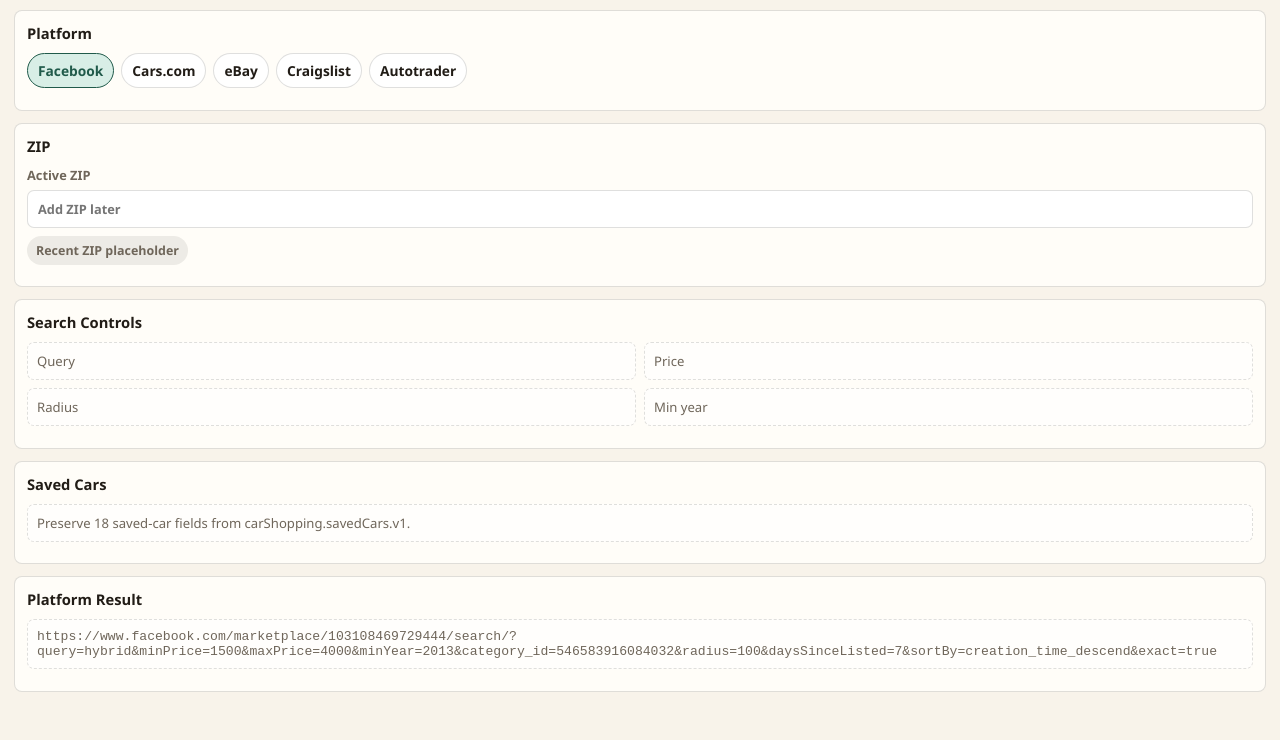
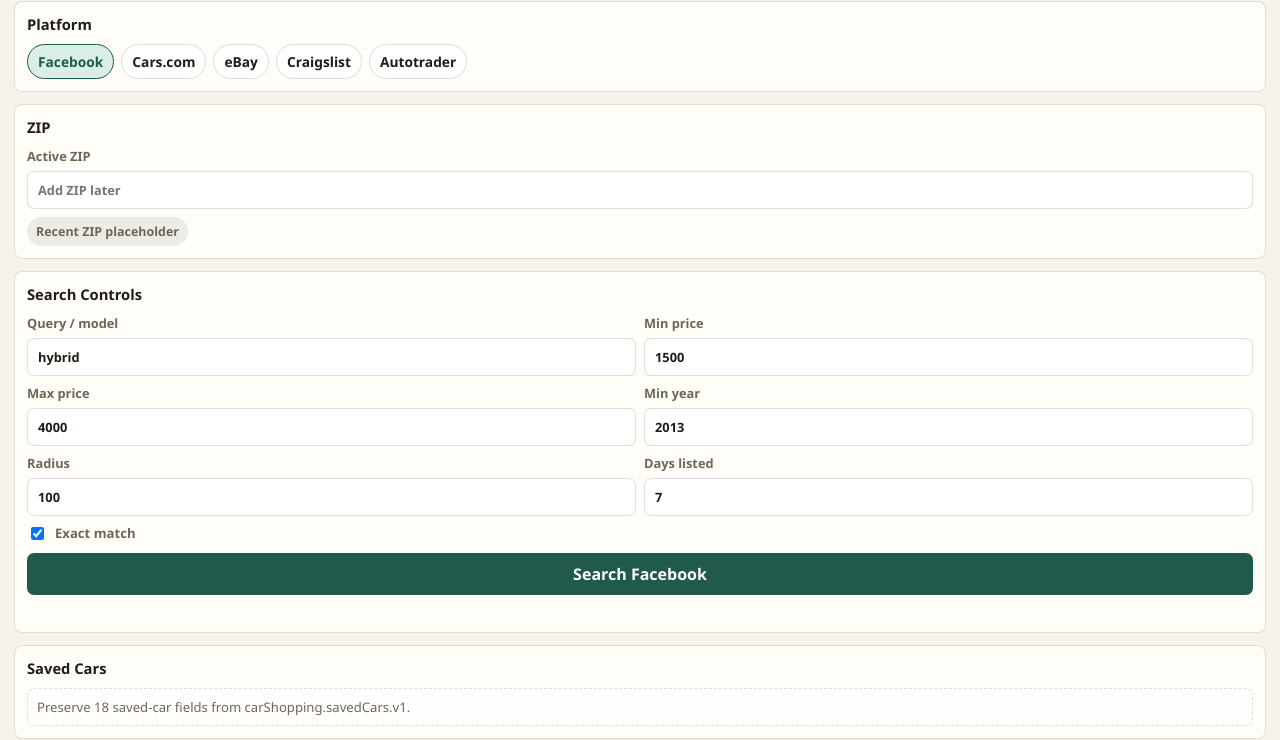
Before and after one commit to kmaxrx-oss/car-shopping, a browser extension: page extension/sidepanel/index.html in a window 1280 px wide. Shown: the part 94-834 px from the top of the page. Before the commit the page ends 800 px from the top, so only its background shows below. Drawn offline with Linux system fonts and the light colour scheme.

Commit message:
Make extension sidepanel open Facebook search tabs

```diff
--- a/extension/sidepanel/index.html
+++ b/extension/sidepanel/index.html
@@ -31,12 +31,38 @@
 
       <section class="panel-section" aria-labelledby="controls-title">
         <h2 id="controls-title">Search Controls</h2>
-        <div class="placeholder-grid">
-          <span>Query</span>
-          <span>Price</span>
-          <span>Radius</span>
-          <span>Min year</span>
+        <div class="controls-grid">
+          <label class="field">
+            <span>Query / model</span>
+            <input id="search-query" type="text" autocomplete="off" value="hybrid" />
+          </label>
+          <label class="field">
+            <span>Min price</span>
+            <input id="min-price" type="number" min="0" step="50" value="1500" />
+          </label>
+          <label class="field">
+            <span>Max price</span>
+            <input id="max-price" type="number" min="0" step="50" value="4000" />
+          </label>
+          <label class="field">
+            <span>Min year</span>
+            <input id="min-year" type="number" min="1900" step="1" value="2013" />
+          </label>
+          <label class="field">
+            <span>Radius</span>
+            <input id="radius" type="number" min="1" step="1" value="100" />
+          </label>
+          <label class="field">
+            <span>Days listed</span>
+            <input id="days-listed" type="number" min="1" step="1" value="7" />
+          </label>
+          <label class="toggle-field">
+            <input id="exact-match" type="checkbox" checked />
+            <span>Exact match</span>
+          </label>
         </div>
+        <button id="search-button" class="search-button" type="button">Search Facebook</button>
+        <p id="search-status" class="status-line" role="status"></p>
       </section>
 
       <section class="panel-section" aria-labelledby="saved-title">
--- a/extension/sidepanel/sidepanel.css
+++ b/extension/sidepanel/sidepanel.css
@@ -121,13 +121,51 @@
   padding: 6px 9px;
 }
 
-.placeholder-grid {
+.controls-grid {
   display: grid;
   grid-template-columns: repeat(2, minmax(0, 1fr));
   gap: 8px;
 }
 
-.placeholder-grid span,
+.toggle-field {
+  display: flex;
+  align-items: center;
+  gap: 8px;
+  color: var(--muted);
+  font-size: 0.82rem;
+  font-weight: 800;
+}
+
+.toggle-field input {
+  width: auto;
+}
+
+.search-button {
+  width: 100%;
+  margin-top: 10px;
+  border: 0;
+  border-radius: 7px;
+  background: var(--brand);
+  color: #fff;
+  cursor: pointer;
+  font: inherit;
+  font-weight: 800;
+  padding: 10px 12px;
+}
+
+.search-button:disabled {
+  cursor: not-allowed;
+  opacity: 0.58;
+}
+
+.status-line {
+  min-height: 1.1rem;
+  margin-top: 8px;
+  color: var(--muted);
+  font-size: 0.8rem;
+  font-weight: 700;
+}
+
 .placeholder-text,
 .result-box {
   border: 1px dashed var(--line);
--- a/extension/sidepanel/sidepanel.js
+++ b/extension/sidepanel/sidepanel.js
@@ -5,6 +5,18 @@
   const tabs = document.getElementById("platform-tabs");
   const resultBox = document.getElementById("platform-result");
   const savedCarsPlaceholder = document.getElementById("saved-cars-placeholder");
+  const searchButton = document.getElementById("search-button");
+  const searchStatus = document.getElementById("search-status");
+  const filterFields = {
+    query: document.getElementById("search-query"),
+    minPrice: document.getElementById("min-price"),
+    maxPrice: document.getElementById("max-price"),
+    minYear: document.getElementById("min-year"),
+    radius: document.getElementById("radius"),
+    daysListed: document.getElementById("days-listed"),
+    exact: document.getElementById("exact-match"),
+    zip: document.getElementById("active-zip"),
+  };
 
   const activeFilters = {
     query: "hybrid",
@@ -18,13 +30,36 @@
   };
 
   let activePlatformId = platforms.defaultPlatformId;
+  let currentPlatformResult = null;
+
+  function positiveNumber(value, fallback) {
+    const parsed = Number(value);
+    return Number.isFinite(parsed) && parsed >= 0 ? parsed : fallback;
+  }
+
+  function syncFiltersFromControls() {
+    activeFilters.query = filterFields.query.value.trim();
+    activeFilters.minPrice = positiveNumber(filterFields.minPrice.value, 1500);
+    activeFilters.maxPrice = positiveNumber(filterFields.maxPrice.value, 4000);
+    activeFilters.minYear = positiveNumber(filterFields.minYear.value, 2013);
+    activeFilters.radius = positiveNumber(filterFields.radius.value, 100);
+    activeFilters.daysListed = positiveNumber(filterFields.daysListed.value, 7);
+    activeFilters.exact = filterFields.exact.checked;
+    activeFilters.zip = filterFields.zip.value.trim();
+  }
 
   function renderPlatformResult() {
+    syncFiltersFromControls();
     const platform = platforms.platformRegistry[activePlatformId];
     const result = platform.buildSearchUrl(activeFilters);
+    currentPlatformResult = result;
     resultBox.textContent = result.status === "ok"
       ? result.url
       : `${platform.label}: ${result.status}`;
+    searchButton.disabled = result.status !== "ok" || activePlatformId !== platforms.defaultPlatformId;
+    searchButton.textContent = activePlatformId === platforms.defaultPlatformId
+      ? "Search Facebook"
+      : `${platform.label} not implemented`;
   }
 
   function renderTabs() {
@@ -52,6 +87,40 @@
     renderPlatformResult();
   });
 
+  Object.values(filterFields).forEach((field) => {
+    field.addEventListener("input", renderPlatformResult);
+    field.addEventListener("change", renderPlatformResult);
+  });
+
+  searchButton.addEventListener("click", async () => {
+    renderPlatformResult();
+    if (activePlatformId !== platforms.defaultPlatformId || !currentPlatformResult || currentPlatformResult.status !== "ok") {
+      searchStatus.textContent = "Only Facebook search is active in this scaffold.";
+      return;
+    }
+
+    searchButton.disabled = true;
+    searchStatus.textContent = "Opening Facebook Marketplace...";
+
+    try {
+      const response = await chrome.runtime.sendMessage({
+        type: "OPEN_SEARCH_TAB",
+        platformId: activePlatformId,
+        url: currentPlatformResult.url,
+      });
+
+      if (!response || response.status !== "ok") {
+        throw new Error(response?.message || "Search tab could not be opened.");
+      }
+
+      searchStatus.textContent = response.reused ? "Updated existing Facebook search tab." : "Opened Facebook search tab.";
+    } catch (error) {
+      searchStatus.textContent = error.message || "Search tab could not be opened.";
+    } finally {
+      renderPlatformResult();
+    }
+  });
+
   renderTabs();
   renderSavedCarsPlaceholder();
   renderPlatformResult();
```
Also changed, not shown: extension/background/service-worker.js (+66 -0 lines), extension/README.md.
